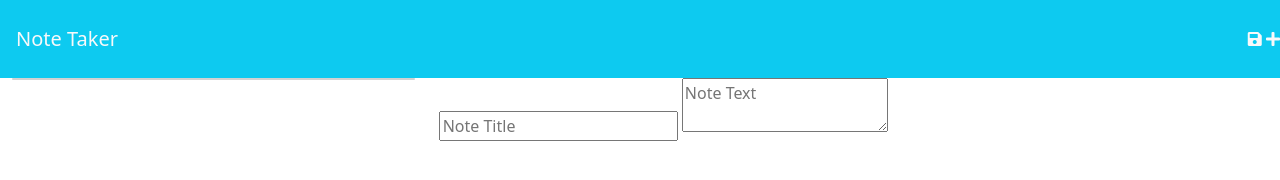
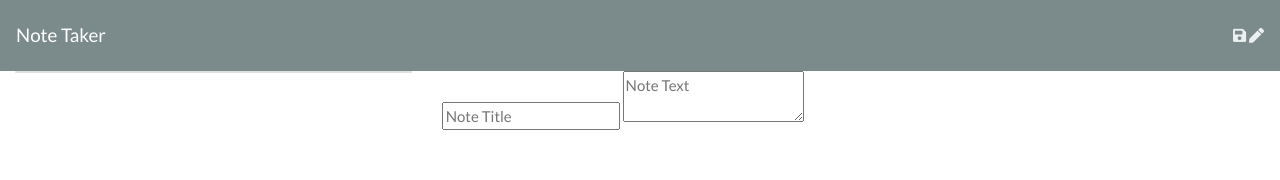
Before and after one commit to aaronmko/Note-Taker, a website: page public/notes.html in a window 1280 px wide. Drawn offline with nearby package versions, Linux system fonts and the light colour scheme; no server answers.

Commit message:
changes to index.html and notes.html

```diff
--- a/public/notes.html
+++ b/public/notes.html
@@ -1,46 +1,41 @@
 <!DOCTYPE html>
-<html lang="en-US">
+<html lang="en">
+
 <head>
-    <meta charset="UTF-8" />
-    <meta name="viewport" content="width=device-width, initial-scale=1.0" />
-    <meta http-equiv="X-UA-Compatible" content="ie=edge" />
+  <meta charset="UTF-8">
+  <meta name="viewport" content="width=device-width, initial-scale=1.0">
+  <meta http-equiv="X-UA-Compatible" content="ie=edge">
   <title>Note Taker</title>
-    <link href="https://cdn.jsdelivr.net/npm/bootstrap@5.2.3/dist/css/bootstrap.min.css" rel="stylesheet" integrity="sha384-rbsA2VBKQhggwzxH7pPCaAqO46MgnOM80zW1RWuH61DGLwZJEdK2Kadq2F9CUG65" crossorigin="anonymous" />
-    <link
-      rel="stylesheet"
-      href="https://use.fontawesome.com/releases/v5.3.1/css/all.css"
-      integrity="sha384-mzrmE5qonljUremFsqc01SB46JvROS7bZs3IO2EmfFsd15uHvIt+Y8vEf7N7fWAU"
-      crossorigin="anonymous"
-    />
-    <link rel="stylesheet" href="/assets/css/styles.css" />
+  <link rel="stylesheet" href="https://cdnjs.cloudflare.com/ajax/libs/bootswatch/4.1.3/flatly/bootstrap.min.css" />
+  <link rel="stylesheet" href="https://use.fontawesome.com/releases/v5.3.1/css/all.css"
+    integrity="sha384-mzrmE5qonljUremFsqc01SB46JvROS7bZs3IO2EmfFsd15uHvIt+Y8vEf7N7fWAU" crossorigin="anonymous">
+  <link rel="stylesheet" href="/assets/css/styles.css">
 </head>
 
 <body>
-    <nav class="navbar bg-info">
-      <a class="navbar-brand text-light p-3" href="/">Note Taker </a>
+  <nav class="navbar navbar-dark bg-dark">
+    <a class="navbar-brand" href="/">Note Taker
+    </a>
     <div class="icons">
       <i class="fas fa-save text-light save-note"></i>
-        <i class="fas fa-plus text-light new-note"></i>
+      <i class="fas fa-pen text-light new-note"></i>
     </div>
   </nav>
   <div class="container-fluid">
     <div class="row">
       <div class="col-4 list-container">
         <div class="card">
-            <ul class="list-group"></ul>
+          <ul class="list-group">
+          </ul>
         </div>
       </div>
       <div class="col-8">
-          <input
-            class="note-title"
-            placeholder="Note Title"
-            maxlength="28"
-            type="text"
-          />
+        <input class="note-title" placeholder="Note Title" maxlength="28" type="text">
         <textarea class="note-textarea" placeholder="Note Text"></textarea>
       </div>
     </div>
   </div>
   <script src="/assets/js/index.js"></script>
 </body>
+
 </html>
```
Also changed, not shown: public/index.html (+5 -5 lines). Lines whose indentation alone changed are shown as unchanged.
